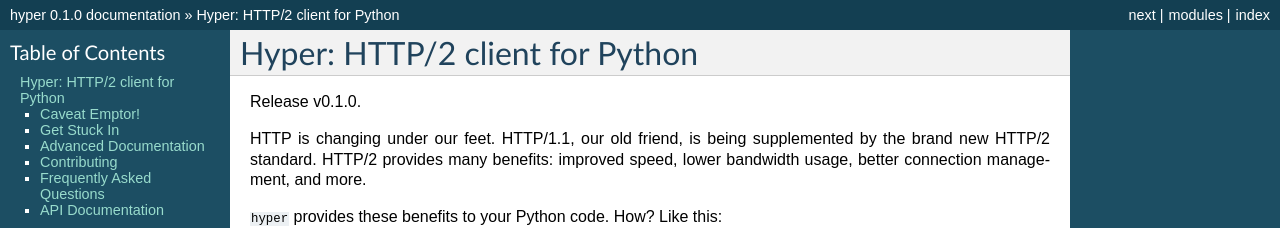
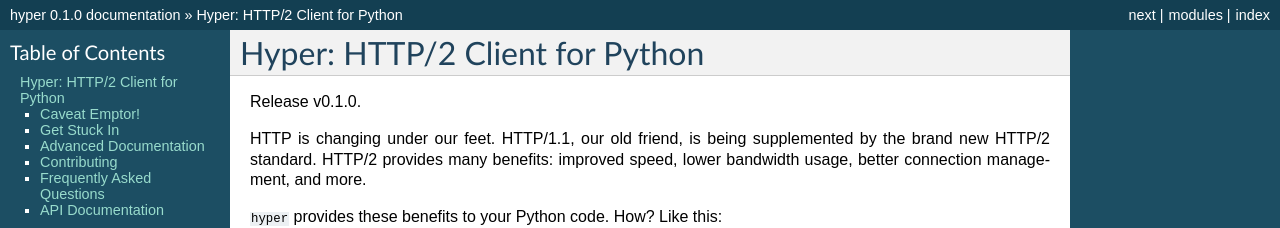
Before and after one commit to python-hyper/hyper, a Sphinx documentation site: the page built from docs/source/index.rst, in a window 1280 px wide and 900 px high. Shown: the top 228 px of the window. Built offline with Sphinx 7.4.7, drawn with Linux system fonts in a browser that asks for light colours; some of the changed text lies outside the part shown.

Commit message:
Title case.

```diff
--- a/README.rst
+++ b/README.rst
@@ -1,5 +1,5 @@
 ===============================
-Hyper: HTTP/2 client for Python
+Hyper: HTTP/2 Client for Python
 ===============================
 
 .. image:: https://travis-ci.org/Lukasa/hyper.png?branch=master
--- a/docs/source/index.rst
+++ b/docs/source/index.rst
@@ -3,7 +3,7 @@
    You can adapt this file completely to your liking, but it should at least
    contain the root `toctree` directive.
 
-Hyper: HTTP/2 client for Python
+Hyper: HTTP/2 Client for Python
 ===============================
 
 Release v\ |version|.
--- a/setup.py
+++ b/setup.py
@@ -38,7 +38,7 @@
 setup(
     name='hyper',
     version=version,
-    description='HTTP/2 client for Python',
+    description='HTTP/2 Client for Python',
     long_description=open('README.rst').read() + '\n\n' + open('HISTORY.rst').read(),
     author='Cory Benfield',
     author_email='cory@lukasa.co.uk',
```
